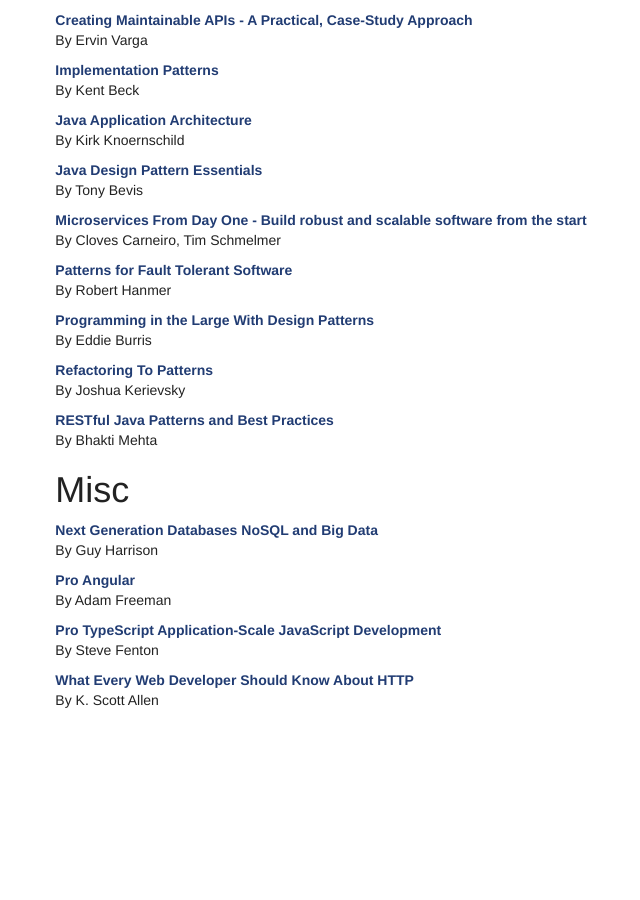
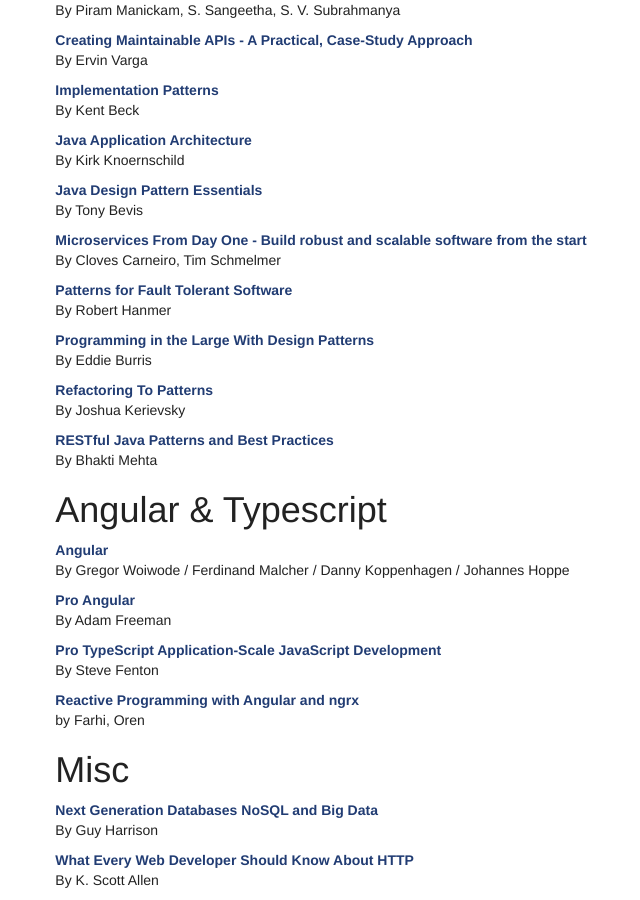
Before and after one commit to LeoNiedermeier/LeoNiedermeier.github.io, a Jekyll site: the page built from _docs/misc/bookshelf.md, in a window 1280 px wide and 900 px high, scrolled down 1774 px. Shown: the whole window, without its empty margins (173-813 px from the left). Built offline with Jekyll 4.4.1, drawn with Linux system fonts in a browser that asks for light colours; before the commit the page ends 2494 px from its top, so only the background shows below that.

Commit message:
Update bookshelf.md

```diff
--- a/_docs/misc/bookshelf.md
+++ b/_docs/misc/bookshelf.md
@@ -130,10 +130,10 @@ By Joshua Kerievsky
 **[RESTful Java Patterns and Best Practices](https://www.packtpub.com/application-development/restful-java-patterns-and-best-practices)**
 By Bhakti Mehta
 
-# Misc
+# Angular & Typescript
 
-**[Next Generation Databases NoSQL and Big Data](http://www.apress.com/us/book/9781484213308)**
-By Guy Harrison
+**[Angular](https://www.dpunkt.de/buecher/12400/9783864903571-angular.html)**
+By Gregor Woiwode / Ferdinand Malcher / Danny Koppenhagen / Johannes Hoppe
 
 **[Pro Angular](http://www.apress.com/us/book/9781484223062)**
 By Adam Freeman
@@ -141,5 +141,13 @@ By Adam Freeman
 **[Pro TypeScript Application-Scale JavaScript Development](http://www.apress.com/us/book/9781430267911)**
 By Steve Fenton
 
+**[Reactive Programming with Angular and ngrx](https://www.apress.com/de/book/9781484226193)**
+by Farhi, Oren
+
+# Misc
+
+**[Next Generation Databases NoSQL and Big Data](http://www.apress.com/us/book/9781484213308)**
+By Guy Harrison
+
 **[What Every Web Developer Should Know About HTTP](https://www.amazon.com/Every-Developer-Should-OdeToCode-Programming-ebook/dp/B0076Z6VMI)**
 By K. Scott Allen
```
